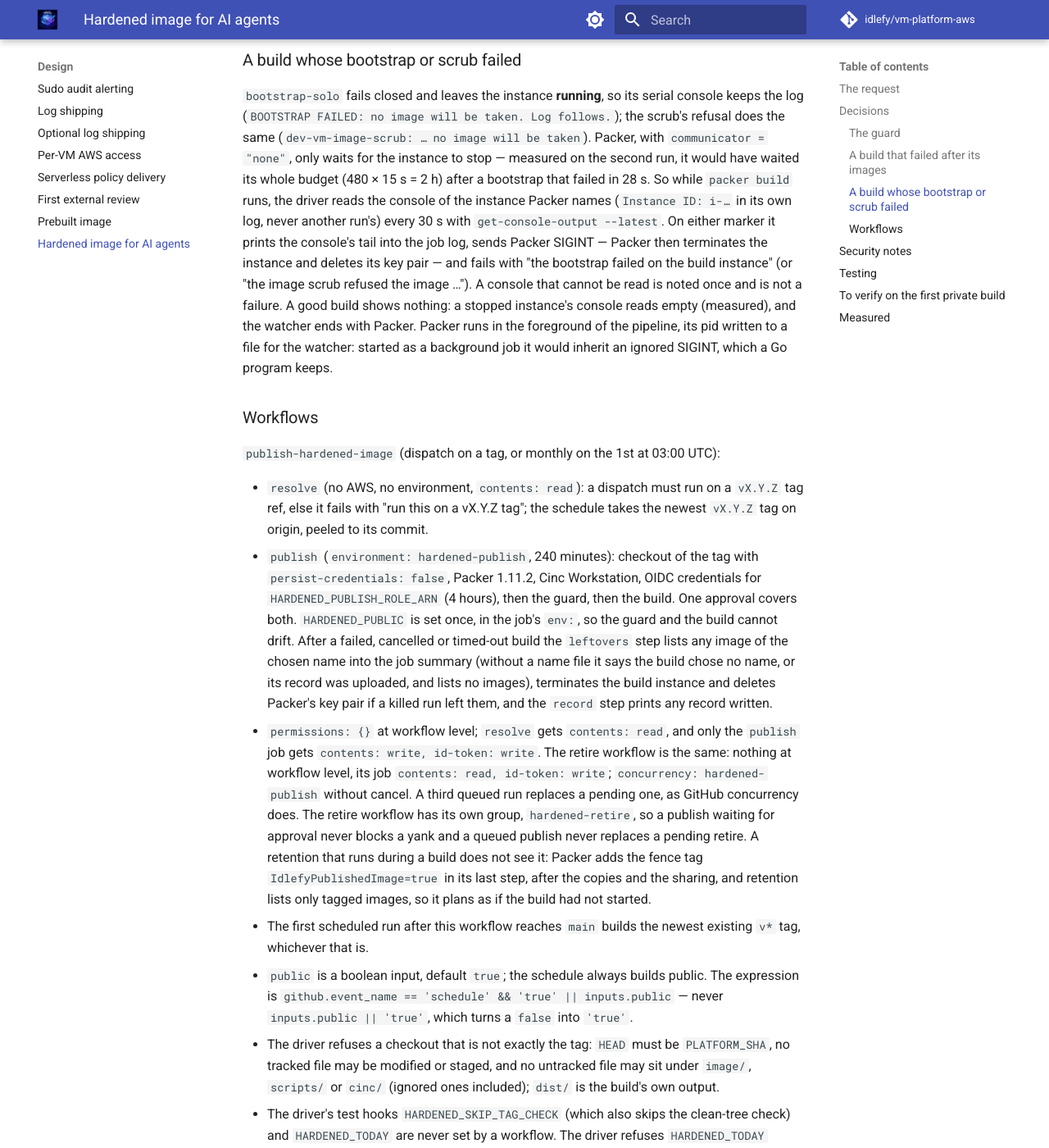
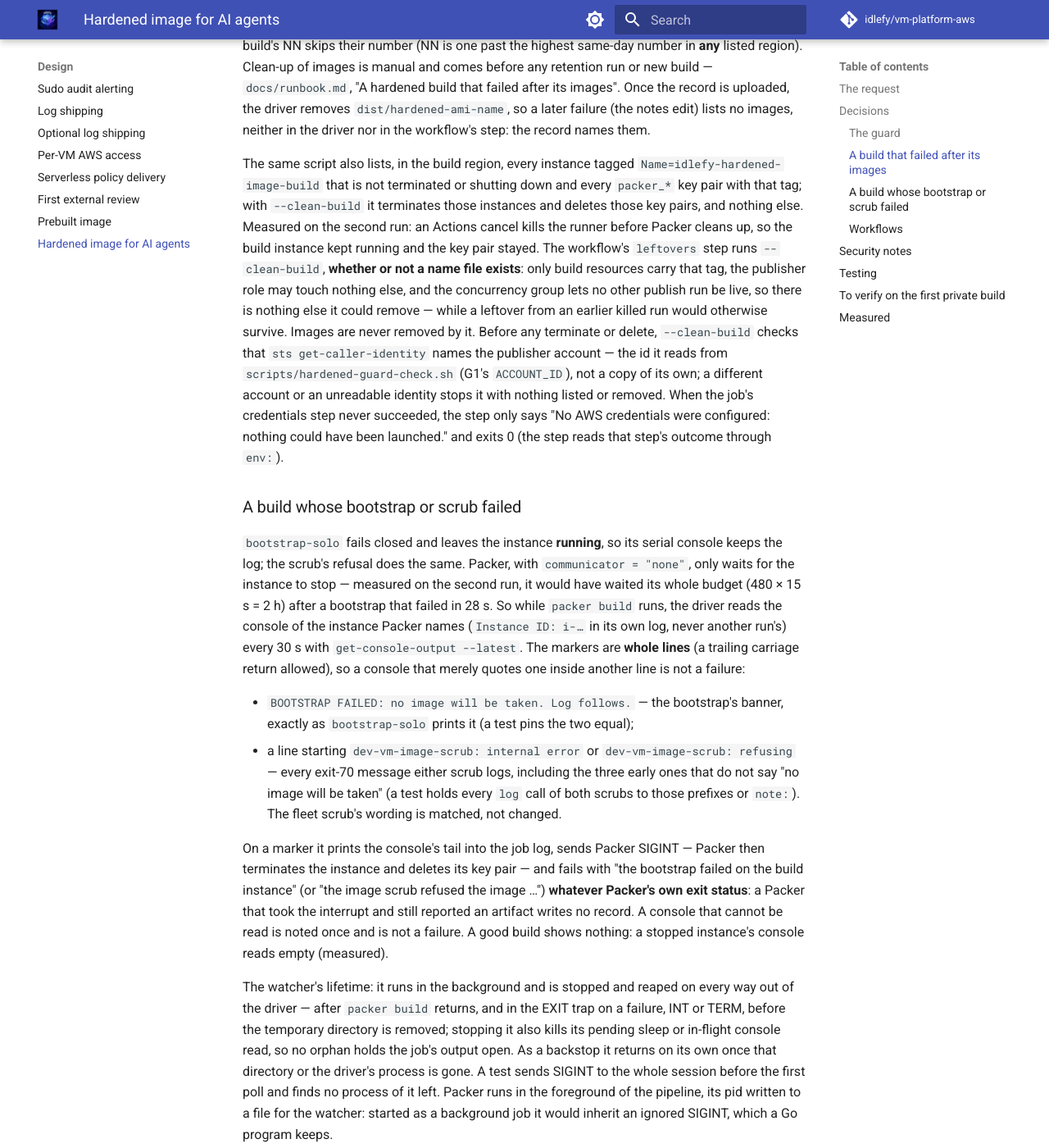
Before and after one commit to idlefy/vm-platform-aws, an MkDocs documentation site: the page built from docs/design/hardened-image.md, in a window 1280 px wide and 1400 px high, scrolled down 9128 px. Shown: the whole window at 82% size. Built offline with MkDocs 1.6.1 and Material for MkDocs 9.7.7, drawn with Linux system fonts in a browser that asks for light colours; comment, search, counter and statistics services are not loaded; some of the changed text lies outside the part shown.

Commit message:
docs(image): watcher lifetime, no secrets on the console, role actions, strict solo trim, residual cloud-init id

```diff
--- a/docs/design/hardened-image.md
+++ b/docs/design/hardened-image.md
@@ -295,14 +295,28 @@ reaches it only through what the customer's own account does to the instance
          puts a filter `OUTPUT` line ahead of the drop: Docker is rootless
          (the system daemon is stopped, and dockerd's own OUTPUT jump is in
          `*nat`), and Tailscale's chains hang off `INPUT` and `FORWARD`;
-      7. dpkg reports neither `snapd` nor an `amazon-ssm-agent` package as
-         installed; `/var/lib/snapd` and `/snap` are gone; no unit file named
-         `snap-*.mount`, `snapd.*`, `snap.*` or `amazon-ssm-agent*` is left
-         under `/etc/systemd/system`, `/lib/systemd/system` or
-         `/usr/lib/systemd/system` (with the snap check in `solo_prep`, no
-         SSM agent can be on the image);
-      8. dpkg reports `cinc` as not installed;
-      9. `/etc/dev-vm` — checked by `solo_dir` above.
+      7. dpkg knows neither `snapd` nor an `amazon-ssm-agent` package, or
+         knows it as `not-installed` — any other answer, including a
+         `dpkg-query` error, refuses; `/var/lib/snapd`, `/snap`,
+         `/usr/bin/snap` and `/usr/lib/snapd/snapd` are gone; no file or link
+         named `snap-*.mount`, `snapd.*`, `snap.*` or `amazon-ssm-agent*` is
+         left in a system or user unit directory (`/etc/systemd/system`,
+         `/etc/systemd/user`, `/lib/…` and `/usr/lib/systemd/{system,user}`,
+         enablement links included — snapd ships
+         `snapd.session-agent.{service,socket}` as user units); an absent
+         directory is skipped by name, and one `find` cannot read refuses
+         (with the snap check in `solo_prep`, no SSM agent can be on the
+         image);
+      8. dpkg reports `cinc` as unknown or not installed, by the same strict
+         rule;
+      9. `/etc/dev-vm` — checked by `solo_dir` above;
+      10. last, `fstrim -v /` succeeds. A public snapshot's freed blocks are
+          readable (Security notes), and the removals above include the
+          build's snapd device key, so for this image a failed trim of the
+          root filesystem refuses it. The shared scrub's own `fstrim -av ||
+          true`, after `cloud-init clean`, stays best-effort: the fleet's
+          behaviour does not change, and the solo profile's strictness lives
+          only in its own hook.
 
 13. **The publisher role is scoped to the build's own tags and a fixed,
     no-ingress security group.** The account also runs the dev organization's
@@ -317,6 +331,15 @@ reaches it only through what the customer's own account does to the instance
     the same `Name` tag (it is created with the run tags), so the role may
     delete exactly those key pairs and terminate exactly those instances —
     which the workflow's `leftovers` step does after a killed run.
+    Beyond what Packer needs, this repository's scripts use, under that role:
+    `GetConsoleOutput` on the build instance (the console watcher),
+    `DescribeInstances` and `DescribeKeyPairs` (the leftovers listing),
+    `TerminateInstances` and `DeleteKeyPair` (`--clean-build`), and
+    `DescribeImages`. If the role's `ec2:Describe*` is ever narrowed to
+    single actions, keep `DescribeInstances`, `DescribeKeyPairs` and
+    `DescribeImages`: without them a killed run's instance is neither listed
+    nor removed, and the watcher's instance is the one Packer names, so it
+    needs no describe at all.
 
 14. **How the release gets created.** `make release TAG=vX.Y.Z` cuts and the
     owner pushes only the git **tag**; nothing in this repository creates a
@@ -401,26 +424,59 @@ file exists**: only build resources carry that tag, the publisher role may
 touch nothing else, and the concurrency group lets no other publish run be
 live, so there is nothing else it could remove — while a leftover from an
 earlier killed run would otherwise survive. Images are never removed by it.
+Before any terminate or delete, `--clean-build` checks that
+`sts get-caller-identity` names the publisher account — the id it reads from
+`scripts/hardened-guard-check.sh` (G1's `ACCOUNT_ID`), not a copy of its own;
+a different account or an unreadable identity stops it with nothing listed or
+removed. When the job's credentials step never succeeded, the step only says
+"No AWS credentials were configured: nothing could have been launched." and
+exits 0 (the step reads that step's outcome through `env:`).
 
 ### A build whose bootstrap or scrub failed
 
 `bootstrap-solo` fails closed and leaves the instance **running**, so its
-serial console keeps the log (`BOOTSTRAP FAILED: no image will be taken. Log
-follows.`); the scrub's refusal does the same (`dev-vm-image-scrub: … no image
-will be taken`). Packer, with `communicator = "none"`, only waits for the
-instance to stop — measured on the second run, it would have waited its whole
-budget (480 × 15 s = 2 h) after a bootstrap that failed in 28 s. So while
-`packer build` runs, the driver reads the console of the instance Packer
-names (`Instance ID: i-…` in its own log, never another run's) every 30 s
-with `get-console-output --latest`. On either marker it prints the console's
-tail into the job log, sends Packer SIGINT — Packer then terminates the
-instance and deletes its key pair — and fails with "the bootstrap failed on
-the build instance" (or "the image scrub refused the image …"). A console
+serial console keeps the log; the scrub's refusal does the same. Packer, with
+`communicator = "none"`, only waits for the instance to stop — measured on
+the second run, it would have waited its whole budget (480 × 15 s = 2 h)
+after a bootstrap that failed in 28 s. So while `packer build` runs, the
+driver reads the console of the instance Packer names (`Instance ID: i-…` in
+its own log, never another run's) every 30 s with
+`get-console-output --latest`. The markers are **whole lines** (a trailing
+carriage return allowed), so a console that merely quotes one inside another
+line is not a failure:
+
+- `BOOTSTRAP FAILED: no image will be taken. Log follows.` — the bootstrap's
+  banner, exactly as `bootstrap-solo` prints it (a test pins the two equal);
+- a line starting `dev-vm-image-scrub: internal error` or
+  `dev-vm-image-scrub: refusing` — every exit-70 message either scrub logs,
+  including the three early ones that do not say "no image will be taken"
+  (a test holds every `log` call of both scrubs to those prefixes or
+  `note:`). The fleet scrub's wording is matched, not changed.
+
+On a marker it prints the console's tail into the job log, sends Packer
+SIGINT — Packer then terminates the instance and deletes its key pair — and
+fails with "the bootstrap failed on the build instance" (or "the image scrub
+refused the image …") **whatever Packer's own exit status**: a Packer that
+took the interrupt and still reported an artifact writes no record. A console
 that cannot be read is noted once and is not a failure. A good build shows
-nothing: a stopped instance's console reads empty (measured), and the watcher
-ends with Packer. Packer runs in the foreground of the pipeline, its pid
-written to a file for the watcher: started as a background job it would
-inherit an ignored SIGINT, which a Go program keeps.
+nothing: a stopped instance's console reads empty (measured).
+
+The watcher's lifetime: it runs in the background and is stopped and reaped
+on every way out of the driver — after `packer build` returns, and in the
+EXIT trap on a failure, INT or TERM, before the temporary directory is
+removed; stopping it also kills its pending sleep or in-flight console read,
+so no orphan holds the job's output open. As a backstop it returns on its own
+once that directory or the driver's process is gone. A test sends SIGINT to
+the whole session before the first poll and finds no process of it left.
+Packer runs in the foreground of the pipeline, its pid written to a file for
+the watcher: started as a background job it would inherit an ignored SIGINT,
+which a Go program keeps.
+
+**Nothing the bootstrap or the converge prints may be a secret**: a failure's
+console tail — up to 80 lines, the last 56 kB of the bootstrap's log behind
+the banner — lands in the job log, which everyone who can read the
+repository's Actions can read. The build holds no credential (decision 3);
+keep it so, and keep secrets out of the converge's output.
 
 ### Workflows
 
@@ -488,7 +544,15 @@ trailing comment. No input or ref name is interpolated into a `run:` script.
   build ever wrote to disk is therefore public: the converge state stays on
   tmpfs (`/run/dev-vm/solo`), no credential ever reaches the instance, and
   the scrub list names nothing secret — only per-instance identity (host keys,
-  machine id, engine ids) that must differ between clones.
+  machine id, engine ids) that must differ between clones. The one exception
+  was snapd's device key, which the scrub now removes with snapd; the solo
+  profile therefore requires a successful trim of `/` after the removals
+  (decision 12, check 10). What `cloud-init clean` deletes after that check
+  (cloud-init's own logs and state) is trimmed only best-effort.
+- **The build instance's id directory.** `/var/lib/cloud/instances/<id>`
+  (three semaphore files) stays in the image: cloud-init's final modules write
+  it after the scrub returns. It names a terminated instance and nothing
+  else; accepted as a residual.
 - **Packer's temporary key pair.** The template uses `communicator = "none"`,
   so Packer never connects. If the plugin still registers a temporary key
   pair, its public half lands in `authorized_keys` through cloud-init — the
@@ -599,7 +663,8 @@ Found and fixed in `v2.2.1`:
 
 Harmless, left as is: the scrub scripts stay in `/usr/local/sbin`; the build
 instance's id directory under `/var/lib/cloud/instances` (three semaphore
-files).
+files) — cloud-init's final modules write it after the scrub returns, so the
+scrub cannot remove it (Security notes).
 
 Still to verify on the first Packer-built private image, before any public
 build — none of it was exercised by hand:
```
Also changed, not shown: docs/changelog.md (+18 -10 lines), docs/runbook.md (+11 -5 lines).
